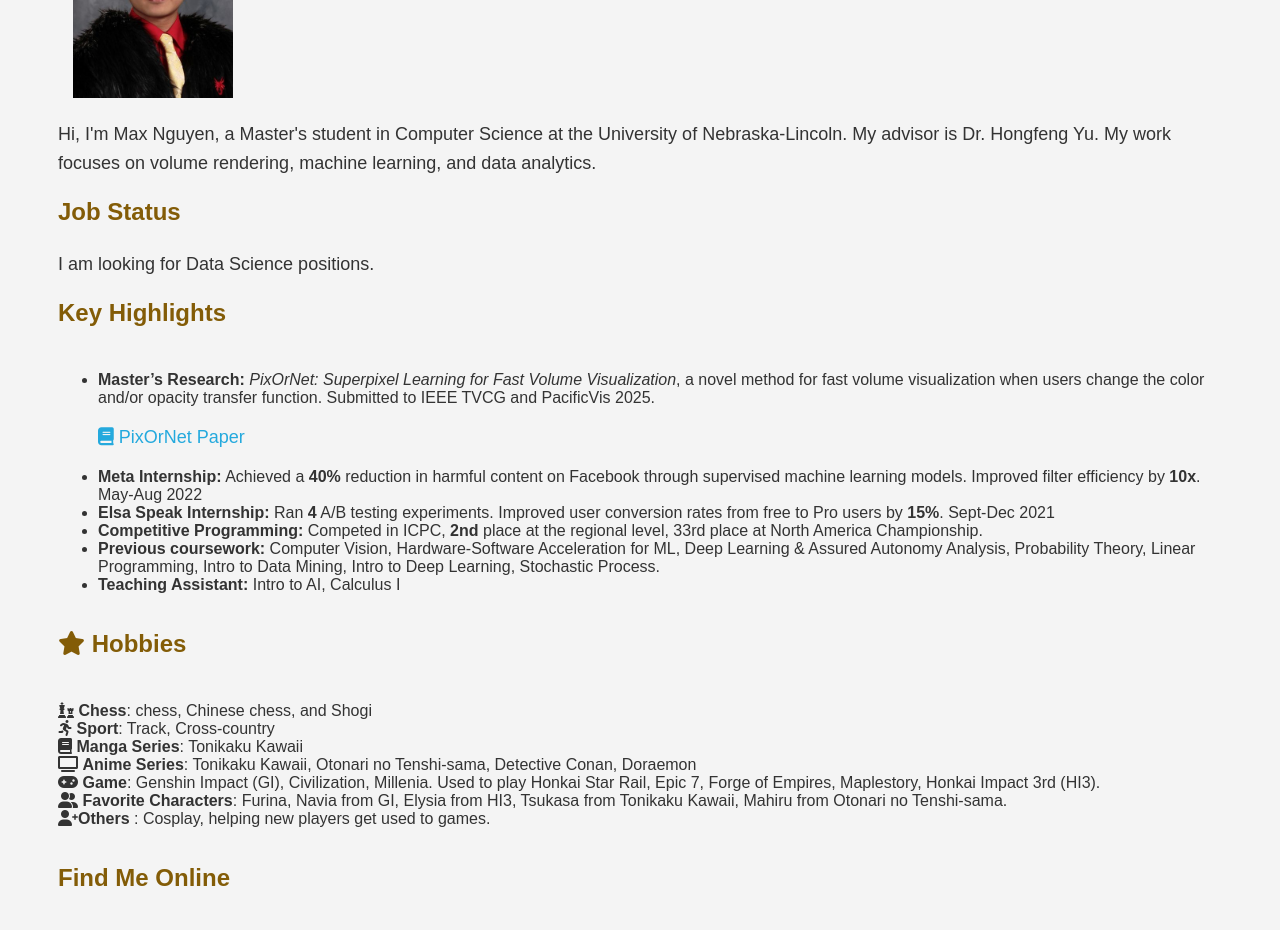
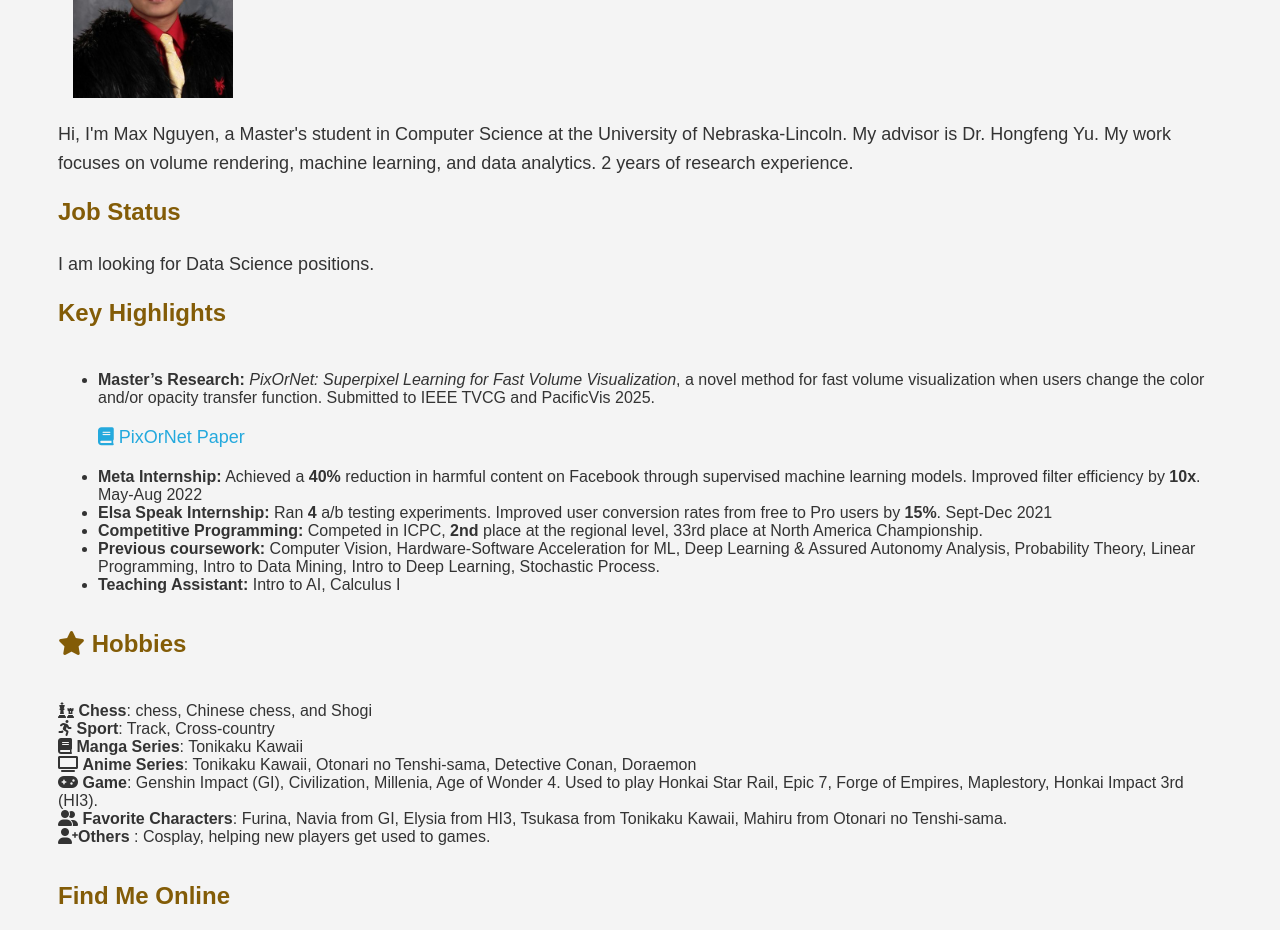
Before and after one commit to MaxSally/maxsally.github.io, a plain HTML site: page index.html in a window 1280 px wide. Shown: the part 250-1180 px from the top of the page. Drawn offline with Linux system fonts and the light colour scheme.

Commit message:
Add research experience

```diff
--- a/index.html
+++ b/index.html
@@ -73,7 +73,7 @@
         <img src="assets/image/Nguyen_QuanHoangMinh_183.jpg" width="160" height="200" alt="Max Nguyen">
     </figure>
 
-    <p>Hi, I'm Max Nguyen, a Master's student in Computer Science at the University of Nebraska-Lincoln. My advisor is Dr. Hongfeng Yu. My work focuses on volume rendering, machine learning, and data analytics.</p>
+    <p>Hi, I'm Max Nguyen, a Master's student in Computer Science at the University of Nebraska-Lincoln. My advisor is Dr. Hongfeng Yu. My work focuses on volume rendering, machine learning, and data analytics. 2 years of research experience.</p>
 
     <h3>Job Status</h3>
     <p>I am looking for Data Science positions.</p>
@@ -83,7 +83,7 @@
         <li><strong>Master’s Research:</strong> <em>PixOrNet: Superpixel Learning for Fast Volume Visualization</em>, a novel method for fast volume visualization when users change the color and/or opacity transfer function. Submitted to IEEE TVCG and PacificVis 2025.</li>
         <a href="assets/pdf/paper/PixOrNet_TVCG.pdf" target="_blank"><i class="fas fa-book"></i> PixOrNet Paper</a>
         <li><strong>Meta Internship:</strong> Achieved a <strong>40%</strong> reduction in harmful content on Facebook through supervised machine learning models. Improved filter efficiency by <strong>10x</strong>. May-Aug 2022</li>
-        <li><strong>Elsa Speak Internship:</strong> Ran <strong>4</strong> A/B testing experiments. Improved user conversion rates from free to Pro users by <strong>15%</strong>. Sept-Dec 2021</li>
+        <li><strong>Elsa Speak Internship:</strong> Ran <strong>4</strong> a/b testing experiments. Improved user conversion rates from free to Pro users by <strong>15%</strong>. Sept-Dec 2021</li>
         <li><strong>Competitive Programming:</strong> Competed in ICPC, <strong>2nd</strong> place at the regional level, 33rd place at North America Championship.</li>
         <li><strong>Previous coursework:</strong> Computer Vision, Hardware-Software Acceleration for ML, Deep Learning & Assured Autonomy Analysis, Probability Theory, Linear Programming, Intro to Data Mining, Intro to Deep Learning, Stochastic Process.</li>
         <li><strong>Teaching Assistant:</strong> Intro to AI, Calculus I</li>
@@ -95,7 +95,7 @@
         <li><i class="fas fa-running"></i> <strong>Sport</strong>: Track, Cross-country</li>
         <li><i class="fas fa-book"></i> <strong>Manga Series</strong>: Tonikaku Kawaii</li>
         <li><i class="fas fa-tv"></i> <strong>Anime Series</strong>: Tonikaku Kawaii, Otonari no Tenshi-sama, Detective Conan, Doraemon</li>
-        <li><i class="fas fa-gamepad"></i> <strong>Game</strong>: Genshin Impact (GI), Civilization, Millenia. Used to play Honkai Star Rail, Epic 7, Forge of Empires, Maplestory, Honkai Impact 3rd (HI3).</li>
+        <li><i class="fas fa-gamepad"></i> <strong>Game</strong>: Genshin Impact (GI), Civilization, Millenia, Age of Wonder 4. Used to play Honkai Star Rail, Epic 7, Forge of Empires, Maplestory, Honkai Impact 3rd (HI3).</li>
         <li><i class="fas fa-user-friends"></i> <strong>Favorite Characters</strong>: Furina, Navia from GI, Elysia from HI3, Tsukasa from Tonikaku Kawaii, Mahiru from Otonari no Tenshi-sama.</li>
         <li><i class="fas fa-user-plus"></i><strong>Others</strong> : Cosplay, helping new players get used to games.</li>
     </ul>
```
